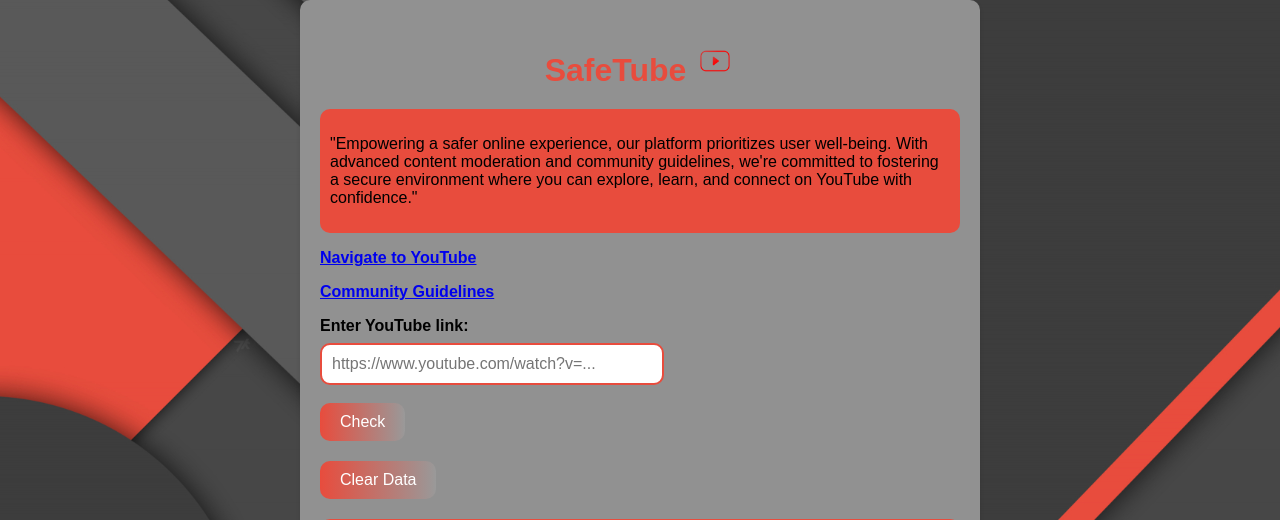
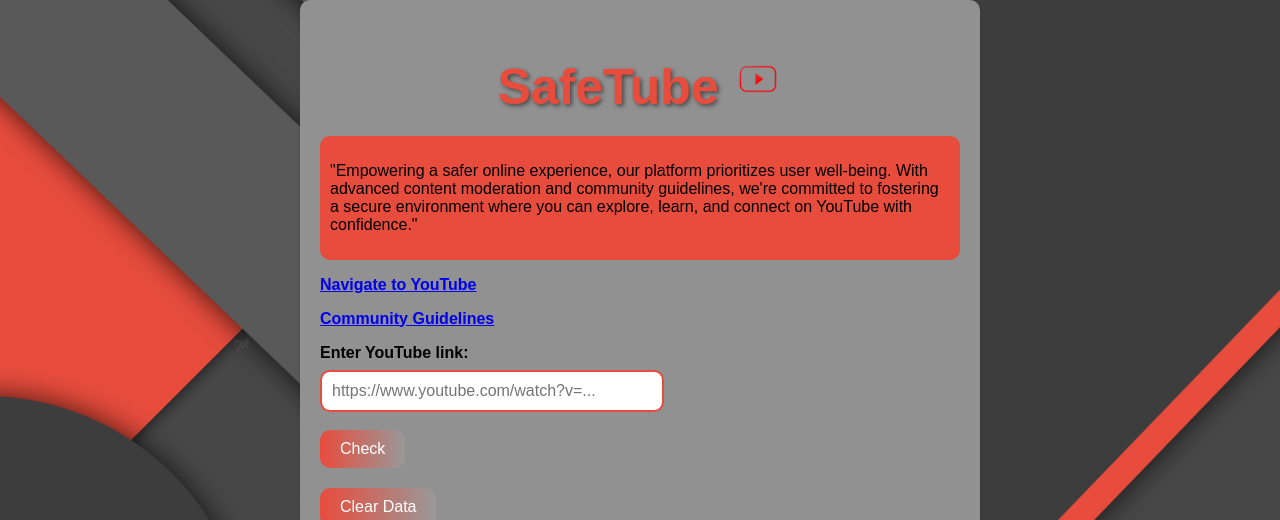
Before and after one commit to janidhu-wijetunga/FYP-Project, a Flask app: page / in a window 1280 px wide. Shown: the top 520 px of the page. Run offline with Flask 3, Linux system fonts and the light colour scheme.

Commit message:
h1 change

```diff
--- a/static/styles.css
+++ b/static/styles.css
@@ -20,10 +20,11 @@ body {
 }
 
 h1 {
-    font-size: 32px;
+    font-size: 50px;
     margin-bottom: 20px;
     text-align: center;
     color: #E84C3D;
+    text-shadow: 2px 2px 4px rgba(0, 0, 0, 0.5);
 }
 
 form {
--- a/templates/index.html
+++ b/templates/index.html
@@ -7,7 +7,7 @@
 </head>
 <body>
     <div class="container">
-        <h1>SafeTube <img src="../static/images/logo.png" height="40px" width="40px"></h1>
+        <h1>SafeTube <img src="../static/images/logo.png" height="50px" width="50px"></h1>
         <div class="description">
         <p>"Empowering a safer online experience, our platform prioritizes user well-being.
             With advanced content moderation and community guidelines, we're committed to fostering a secure environment
```
